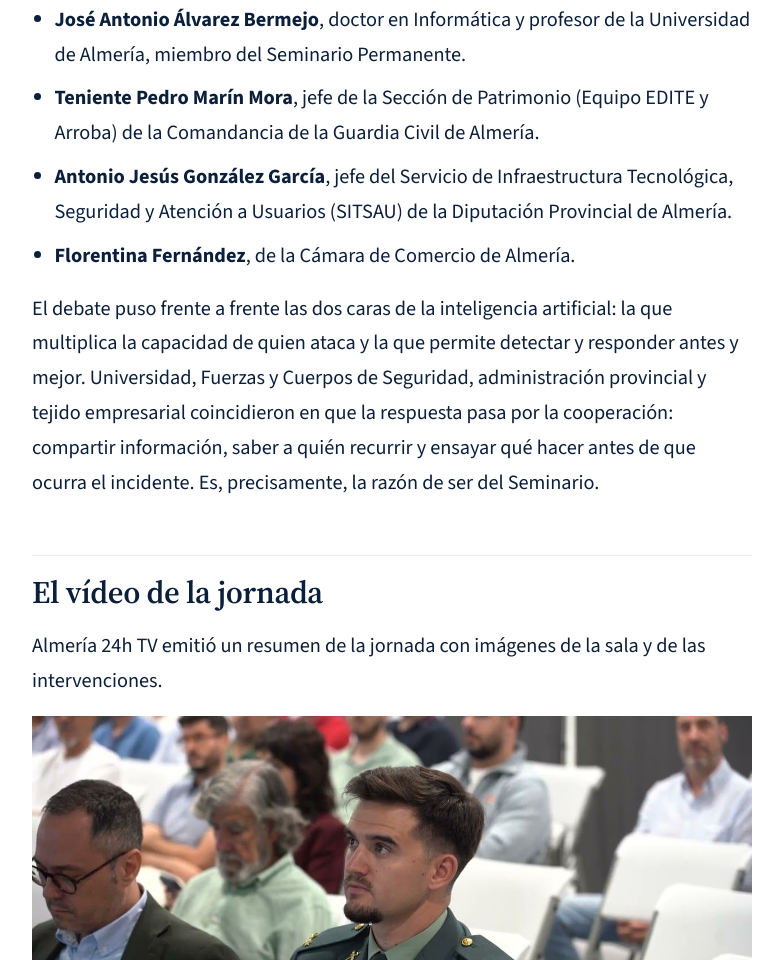
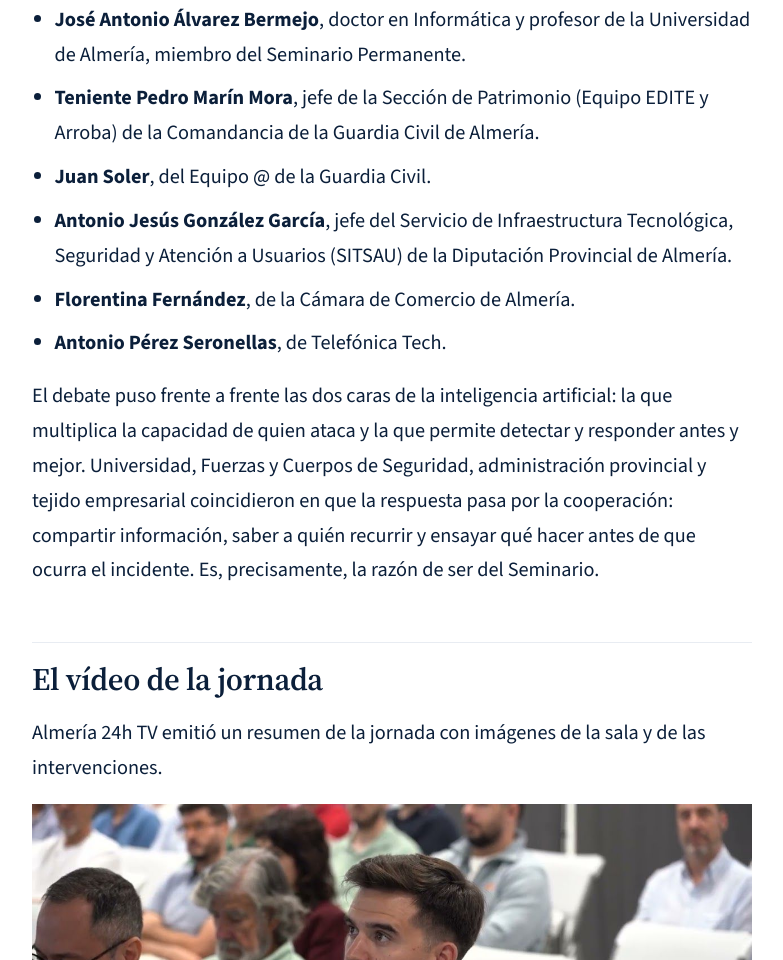
Before and after one commit to jaberme/DefensaCiberdelito, an Eleventy site: page src/contenido/noticias/cronica-jornada-ciberseguridad-ia-roquetas.md in a window 1280 px wide. Shown: the part 3648-4608 px from the top of the page, without its empty margins (248-1031 px from the left). Built offline with nearby package versions, Linux system fonts and the light colour scheme; Eleventy itself is replaced by a stand-in of ours; files that its build step writes are made by us from their sources.

Commit message:
Completar la mesa redonda de Roquetas con la Guardia Civil (Equipo @) y Telefónica Tech

```diff
--- a/src/contenido/noticias/cronica-jornada-ciberseguridad-ia-roquetas.md
+++ b/src/contenido/noticias/cronica-jornada-ciberseguridad-ia-roquetas.md
@@ -75,9 +75,11 @@ del COIT AORM. En ella intervinieron:
   Almería, miembro del Seminario Permanente.
 - **Teniente Pedro Marín Mora**, jefe de la Sección de Patrimonio (Equipo EDITE y Arroba) de la
   Comandancia de la Guardia Civil de Almería.
+- **Juan Soler**, del Equipo @ de la Guardia Civil.
 - **Antonio Jesús González García**, jefe del Servicio de Infraestructura Tecnológica, Seguridad
   y Atención a Usuarios (SITSAU) de la Diputación Provincial de Almería.
 - **Florentina Fernández**, de la Cámara de Comercio de Almería.
+- **Antonio Pérez Seronellas**, de Telefónica Tech.
 
 El debate puso frente a frente las dos caras de la inteligencia artificial: la que multiplica la
 capacidad de quien ataca y la que permite detectar y responder antes y mejor. Universidad,
```
